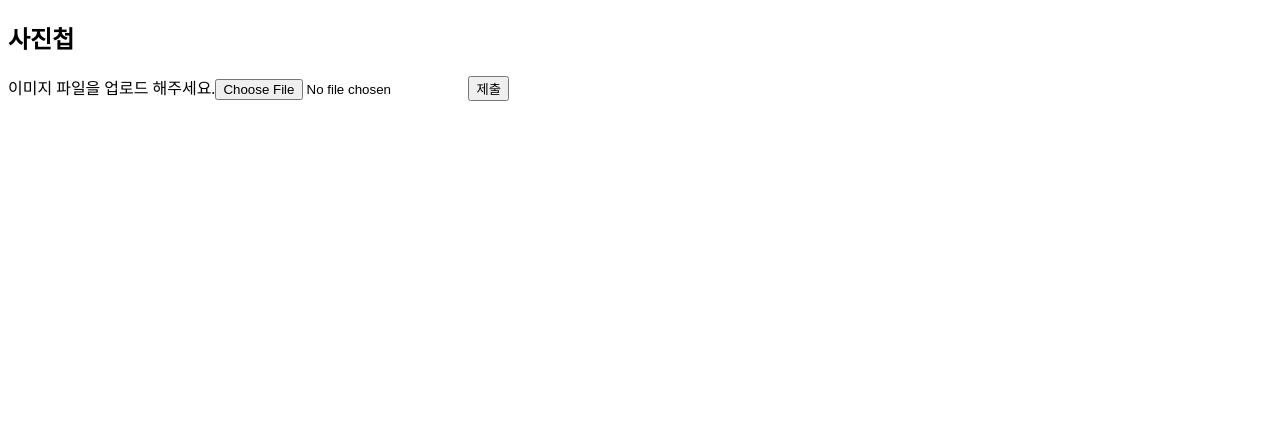
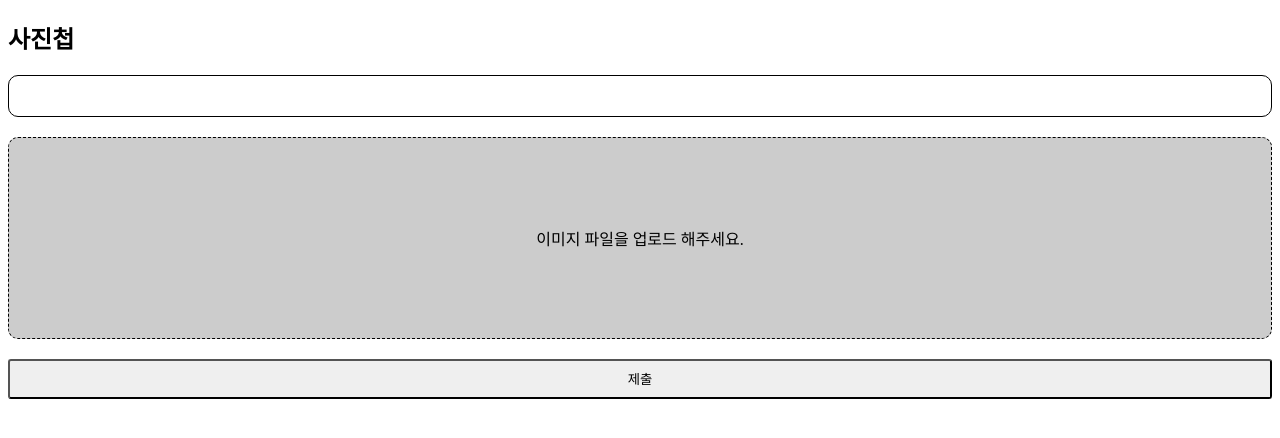
Before and after one commit to bmaner/MERNstack-study, a React (Create React App) app in the folder client/: page / in a window 1280 px wide. Shown: the top 438 px of the page. Built offline with nearby package versions, Linux system fonts and the light colour scheme.

Commit message:
Add ProgressBar component

```diff
--- a/client/package.json
+++ b/client/package.json
@@ -10,6 +10,7 @@
         "react": "^17.0.2",
         "react-dom": "^17.0.2",
         "react-scripts": "4.0.3",
+        "react-toastify": "^8.1.0",
         "web-vitals": "^1.1.2"
     },
     "scripts": {
--- a/client/src/App.js
+++ b/client/src/App.js
@@ -1,9 +1,12 @@
 import React from 'react';
 import UploadForm from './components/UploadForm';
+import { ToastContainer } from 'react-toastify';
+import 'react-toastify/dist/ReactToastify.css';
 
 function App() {
     return (
         <div>
+            <ToastContainer />
             <h2>사진첩</h2>
             <UploadForm />
         </div>
--- /dev/null
+++ b/client/src/components/ProgressBar.css
@@ -0,0 +1,16 @@
+.progress-bar-boundary {
+    border: 1px solid black;
+    margin-bottom: 20px;
+    height: 40px;
+    border-radius: 10px;
+}
+
+.progress-bar-boundary div {
+    background-color: hotpink;
+    height: 30px;
+    padding-top: 10px;
+    border-radius: 10px;
+    text-align: center;
+    color: white;
+    transition: 0.3s;
+}
--- /dev/null
+++ b/client/src/components/ProgressBar.js
@@ -0,0 +1,12 @@
+import React from 'react';
+import './ProgressBar.css';
+
+function ProgressBar({ percent }) {
+    return (
+        <div className="progress-bar-boundary">
+            <div style={{ width: `${percent}%` }}>{percent}%</div>
+        </div>
+    );
+}
+
+export default ProgressBar;
--- /dev/null
+++ b/client/src/components/UploadForm.css
@@ -0,0 +1,24 @@
+.file-dropper {
+    border: 1px dashed black;
+    height: 200px;
+    background-color: rgba(0, 0, 0, 0.2);
+    border-radius: 10px;
+    margin-bottom: 20px;
+    display: flex;
+    position: relative;
+    justify-content: center;
+    align-items: center;
+}
+
+.file-dropper input {
+    position: absolute;
+    opacity: 0;
+    width: 100%;
+    height: 100%;
+    cursor: pointer;
+}
+
+.file-dropper:hover {
+    background-color: rgba(0, 0, 0, 0.4);
+    transition: 0.5s;
+}
--- a/client/src/components/UploadForm.js
+++ b/client/src/components/UploadForm.js
@@ -1,9 +1,14 @@
 import React, { useState } from 'react';
 import axios from 'axios';
+import { toast } from 'react-toastify';
+import './UploadForm.css';
+import ProgressBar from './ProgressBar';
 
 function UploadForm() {
+    const defaultFileName = '이미지 파일을 업로드 해주세요.';
     const [file, setFile] = useState(null);
-    const [fileName, setFileName] = useState('이미지 파일을 업로드 해주세요.');
+    const [fileName, setFileName] = useState(defaultFileName);
+    const [percent, setPercent] = useState(0);
 
     function imageSelectHandler(e) {
         const imageFile = e.target.files[0];
@@ -21,24 +26,46 @@
                 headers: {
                     'Content-Type': 'multipart/form-data',
                 },
+                onUploadProgress: e => {
+                    setPercent(Math.round((100 * e.loaded) / e.total));
+                },
             });
-            console.log(res);
-            alert('success!');
+            // console.log(res);
+            toast.success('이미지 업로드 성공!');
+            setTimeout(() => {
+                setPercent(0);
+                setFileName(defaultFileName);
+            }, 3000);
         } catch (err) {
-            alert('fail!');
-            console.error(err);
+            toast.error(err.message);
+            setPercent(0);
+            setFileName(defaultFileName);
+            // console.error(err);
         }
     }
 
     return (
         <form onSubmit={e => onSubmit(e)}>
-            <label htmlFor="image">{fileName}</label>
-            <input
-                id="image"
-                type="file"
-                onChange={e => imageSelectHandler(e)}
-            />
-            <button type="submit">제출</button>
+            <ProgressBar percent={percent} />
+            <div className="file-dropper">
+                {fileName}
+                <input
+                    id="image"
+                    type="file"
+                    onChange={e => imageSelectHandler(e)}
+                />
+            </div>
+            <button
+                type="submit"
+                style={{
+                    width: '100%',
+                    height: '40px',
+                    borderRadius: '3px',
+                    cursor: 'pointer',
+                }}
+            >
+                제출
+            </button>
         </form>
     );
 }
```
Also changed, not shown: 2 other files (tests, documents, lock files or other folders).
